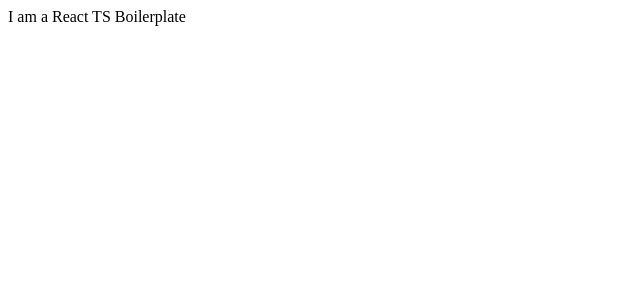
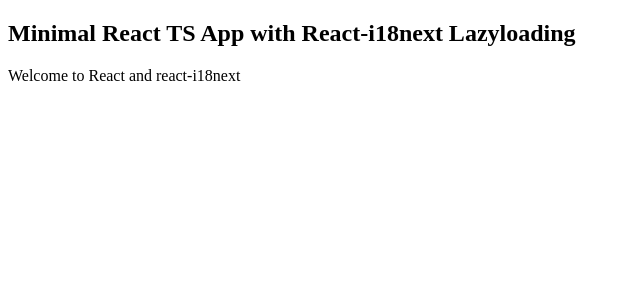
Before and after one commit to rajeshdavidbabu/react-i18n-codesplitting-locales, a React app: page / in a window 1280 px wide. Shown: the top 300 px of the page, without its empty margins (0-640 px from the left). Built offline with nearby package versions, Linux system fonts and the light colour scheme.

Commit message:
Working commit

```diff
--- a/package.json
+++ b/package.json
@@ -35,13 +35,13 @@
     "@emotion/react": "^11.7.1",
     "@emotion/styled": "^11.6.0",
     "framer-motion": "^5.5.6",
-    "i18next": "^21.6.5",
+    "i18next": "^21.8.13",
     "i18next-browser-languagedetector": "^6.1.2",
     "react": "^17.0.2",
     "react-dom": "^17.0.2",
     "react-error-boundary": "^3.1.4",
     "react-hook-form": "^7.22.5",
-    "react-i18next": "^11.15.3",
+    "react-i18next": "^11.18.0",
     "react-router-dom": "^6.2.1",
     "recoil": "^0.5.2"
   },
--- a/src/App.tsx
+++ b/src/App.tsx
@@ -1,7 +1,17 @@
-import React from 'react';
+import React, { Suspense } from 'react';
+import { I18nextProvider } from 'react-i18next';
+import Component from './Component';
 
-const App = (): JSX.Element => {
-  return <div>I am a React TS Boilerplate</div>;
+import i18n from './i18n';
+
+const App = () => {
+  return (
+    <I18nextProvider i18n={i18n}>
+      <Suspense fallback={<div>Loading ... </div>}>
+        <Component />
+      </Suspense>
+    </I18nextProvider>
+  );
 };
 
 export default App;
--- /dev/null
+++ b/src/Component.tsx
@@ -0,0 +1,15 @@
+import React from 'react';
+import { useTranslation } from 'react-i18next';
+
+const Component = () => {
+  const { t } = useTranslation();
+
+  return (
+    <div>
+      <h2>Minimal React TS App with React-i18next Lazyloading</h2>
+      <p>{t('welcome')}</p>
+    </div>
+  );
+};
+
+export default Component;
--- /dev/null
+++ b/src/i18n.ts
@@ -0,0 +1,26 @@
+import i18n from 'i18next';
+import { initReactI18next } from 'react-i18next';
+
+/**
+ * Without code-splitting the following imports will be bundled as part of the main.js file.
+    import en from './locales/en.json';
+    import fr from './locales/fr.json';
+    import ja from './locales/ja.json';
+ */
+
+const LANG_KEY: string = new URLSearchParams(window?.location?.search).get('language') || 'en';
+
+const init = async () => {
+  const resources = await import(`./locales/${LANG_KEY}.json`);
+
+  i18n.use(initReactI18next).init({
+    resources: { [LANG_KEY]: resources.default },
+    lng: LANG_KEY,
+  });
+};
+
+init()
+  .then(() => console.log(`Language ${LANG_KEY} loaded!`))
+  .catch(() => console.error(`Failed to load ${LANG_KEY}, please check the language-key`));
+
+export default i18n;
--- /dev/null
+++ b/src/locales/en.json
@@ -0,0 +1,5 @@
+{
+  "translation": {
+    "welcome": "Welcome to React and react-i18next"
+  }
+}
--- /dev/null
+++ b/src/locales/fr.json
@@ -0,0 +1,5 @@
+{
+  "translation": {
+    "welcome": "Bienvenue à React et react-i18next"
+  }
+}
--- /dev/null
+++ b/src/locales/ja.json
@@ -0,0 +1,5 @@
+{
+  "translation": {
+    "welcome": "Reactとreact-i18nextへようこそ。"
+  }
+}
```
Also changed, not shown: 1 other file (tests, documents, lock files or other folders).
